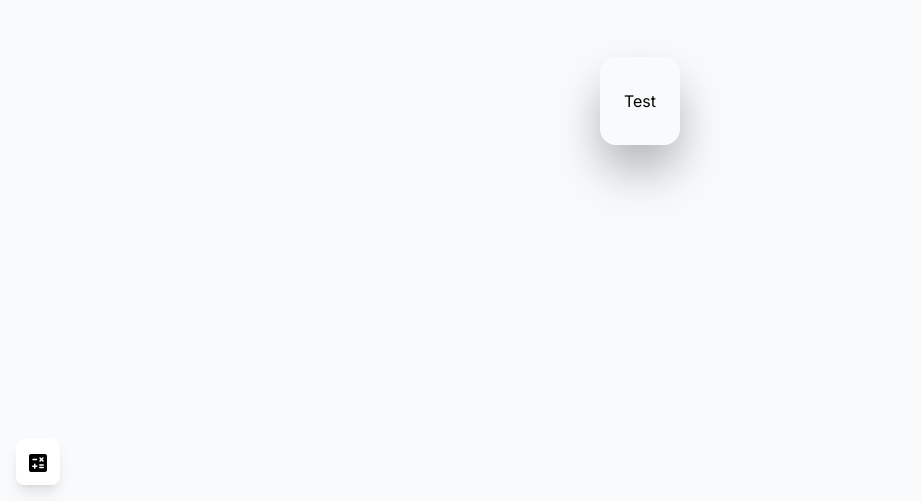
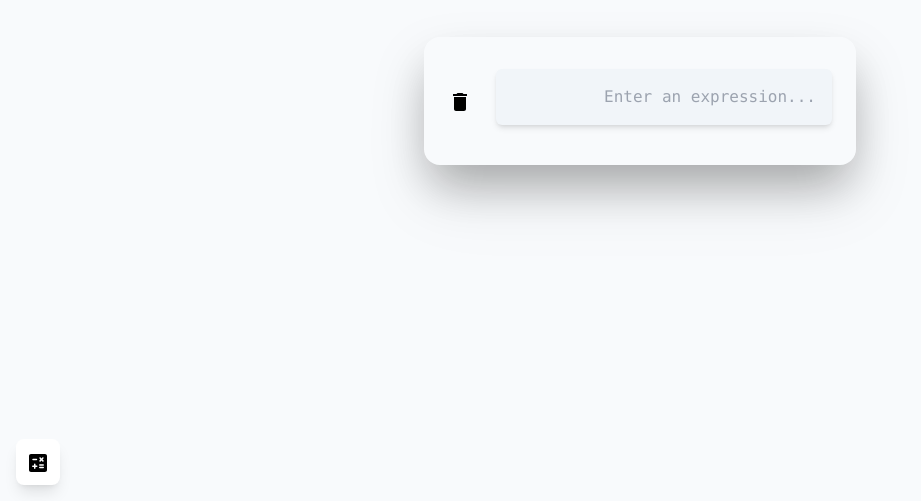
Before and after one commit to imapotatoes11/calc, a Next.js app: page /console in a window 1280 px wide. Shown: the part 299-800 px from the top of the page, without its empty margins (0-921 px from the left). Built offline with nearby package versions, Linux system fonts and the light colour scheme.

Commit message:
console-like calculator view

```diff
--- a/package.json
+++ b/package.json
@@ -17,6 +17,7 @@
     "next": "14.2.4",
     "react": "^18",
     "react-dom": "^18",
+    "react-modal": "^3.16.1",
     "react-router-dom": "^6.24.0"
   },
   "devDependencies": {
--- a/src/app/console/page.tsx
+++ b/src/app/console/page.tsx
@@ -1,17 +1,104 @@
 'use client';
 import ConfigButton from "@/components/ConfigButton";
 import CalculateRoundedIcon from '@mui/icons-material/CalculateRounded';
+import DeleteIcon from '@mui/icons-material/Delete'
+import {useState} from "react";
+// @ts-ignore
+import Modal from "react-modal";
 
+interface Expression {
+    value: string;
+    result: string;
+}
 
 export default function Home() {
+    const [inputValue, setInputValue] = useState('');
+    const [pastInputs, setPastInputs] = useState<Expression[]>([]);
+    const [isModalOpen, setIsModalOpen] = useState(false);
+
+    const handleKeyPress = (event: { key: string; }) => {
+        if (event.key === 'Enter') {
+            const pi = 3.14159265358979323846;
+            const e = 2.71828182845904523536;
+            const ln = Math.log; const log = Math.log10; const sqrt = Math.sqrt; const abs = Math.abs;
+            const sin = Math.sin; const cos = Math.cos; const tan = Math.tan;
+            const asin = Math.asin; const acos = Math.acos; const atan = Math.atan;
+            const cosh = Math.cosh; const tanh = Math.tanh; const asinh = Math.asinh; const acosh = Math.acosh;
+            const atanh = Math.atanh; const cbrt = Math.cbrt; const pow = Math.pow;
+            console.log(inputValue)
+            setPastInputs([{ value: inputValue, result: eval(inputValue).toString() }, ...pastInputs])
+            setInputValue('')
+        }
+    }
+
+    const handleOpenModal = () => {
+        setIsModalOpen(true);
+    };
+
+    const handleCloseModal = () => {
+        setIsModalOpen(false);
+    };
     return (
         <main className="bg-slate-50 flex flex-row align-center items-center h-screen justify-center">
             <ConfigButton position="bottomleft" redirectURL="/"><CalculateRoundedIcon></CalculateRoundedIcon></ConfigButton>
             <div className="bg-slate-50 flex flex-col gap-4 align-center content-center rounded-2xl shadow-2xl drop-shadow-2xl py-8 px-6 h-min">
-                <div className="flex-row gap-4 flex justify-center">
-                    Test
+                <div className="flex-col gap-4 flex justify-center">
+                    <div className="w-96 flex justify-end flex-row gap-4">
+                        <button className="mr-2" title="Clear History" onClick={() => setPastInputs([])}>
+                            <DeleteIcon/>
+                        </button>
+                        <input type="text" value={inputValue} onChange={(e) => setInputValue(e.target.value)}
+                               onKeyPress={handleKeyPress} placeholder="Enter an expression..."
+                               className="font-mono bg-slate-100 p-4 rounded-md shadow-md focus:shadow-gray-400 focus:outline-none w-96 text-right font-medium mb-2 break-all"/>
+                    </div>
+                </div>
+                <div className="absolute top-28">
+                    {pastInputs.slice(0, 5).map((expression, index) => (
+                        <div key={index} className="w-96 flex justify-end">
+                            <div
+                                className="font-mono bg-slate-100 p-4 rounded-md shadow-md focus:shadow-gray-400 focus:outline-none w-96 text-right font-medium mb-2 break-all">
+                                {expression.value} = {expression.result}
+                            </div>
+                        </div>
+                    ))}
+                    {pastInputs.length > 5 && (
+                        <div onClick={handleOpenModal} className="w-96 flex justify-end cursor-pointer">
+                            <div
+                                className="font-mono bg-slate-100 p-4 rounded-md shadow-md focus:shadow-gray-400 focus:outline-none w-96 font-medium mb-2 break-all text-center">
+                                ...
+                            </div>
+                        </div>
+                    )}
                 </div>
             </div>
+            <Modal
+                isOpen={isModalOpen}
+                onRequestClose={handleCloseModal}
+                onAfterOpen={() => {
+                    document.getElementById('modal-content')?.scrollTo(0, 0);
+                }}
+                className="bg-white p-6 rounded-md shadow-lg w-96"
+                overlayClassName="fixed inset-0 bg-black bg-opacity-50 flex justify-center items-center"
+            >
+                <h2 className="text-xl mb-4">History</h2>
+                <div id="modal-content" style={{ maxHeight: '500px', overflowY: 'auto' }}>
+                    {pastInputs.map((expression, index) => (
+                        <div key={index} className="w-full flex justify-end mb-2">
+                            <div className="font-mono bg-slate-100 p-4 rounded-md shadow-md focus:shadow-gray-400 focus:outline-none w-full text-right font-medium break-all">
+                                {expression.value} = {expression.result}
+                            </div>
+                        </div>
+                    ))}
+                </div>
+                <div className="flex flex-row gap-2">
+                    <button onClick={handleCloseModal} className="mt-4 bg-blue-400 dark:bg-blue-800 text-white p-2 rounded-md">
+                        Close
+                    </button>
+                    <button onClick={() => {handleCloseModal(); setPastInputs([])}} className="mt-4 bg-blue-400 dark:bg-blue-800 text-white p-2 rounded-md">
+                        Clear All
+                    </button>
+                </div>
+            </Modal>
         </main>
     )
 }
--- a/src/app/page.tsx
+++ b/src/app/page.tsx
@@ -97,10 +97,10 @@ export default function Home() {
         return result.length > 16 ? 'break-all' : 'break-normal';
     };
 
-    // TODO: do tmrw, add support for brackets
     // TODO: add dark mode support + a button and cookies to save the setting
     // additionally potentially consider tooltips for the bottom left button
     // sometimes keypresses dont have the darken button effect
+    // TODO: ^ is not power, its some bitwise operator, fix that
     return (
         <main className="bg-slate-50 flex flex-row align-center items-center h-screen justify-center">
             <ConfigButton position="bottomleft" redirectURL="/console"><TerminalIcon></TerminalIcon></ConfigButton>
```
Also changed, not shown: 1 other file (tests, documents, lock files or other folders).
